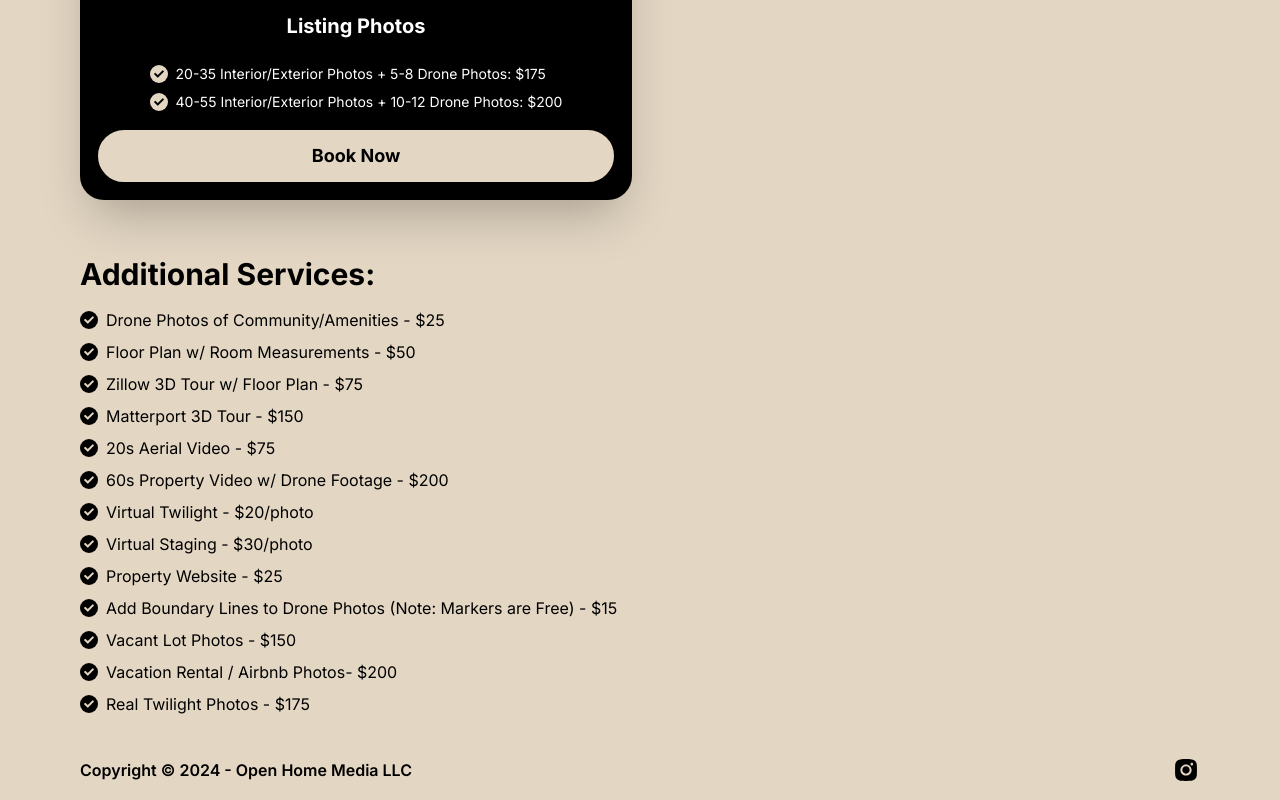
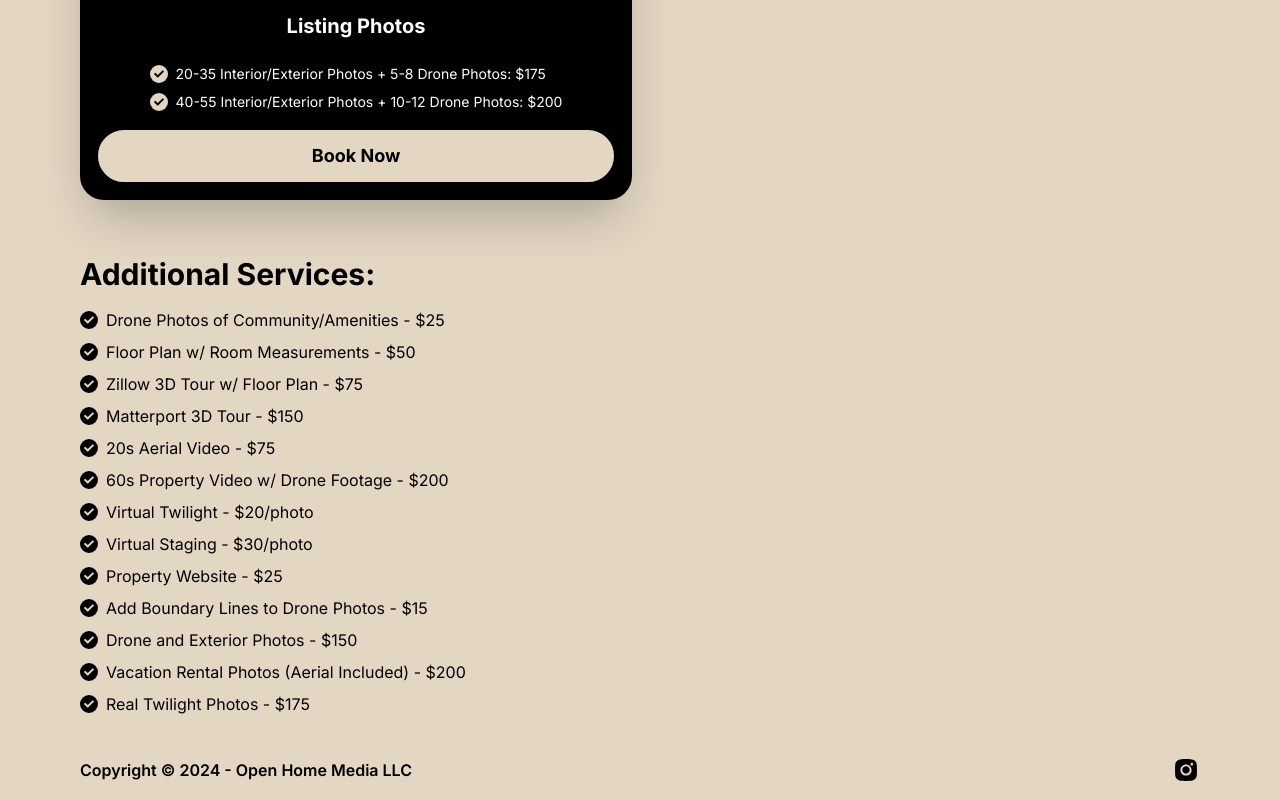
Before and after one commit to jordanwhiguera/real-estate-photo, a Next.js app: page / in a window 1280 px wide. Shown: the part 2813-3613 px from the top of the page. Built offline with nearby package versions, Linux system fonts and the light colour scheme.

Commit message:
chnage name

```diff
--- a/app/components/Home/PricingTable.tsx
+++ b/app/components/Home/PricingTable.tsx
@@ -45,9 +45,9 @@ const PricingTable: React.FC = () => {
     "Virtual Twilight - $20/photo",
     "Virtual Staging - $30/photo",
     "Property Website - $25",
-    "Add Boundary Lines to Drone Photos (Note: Markers are Free) - $15",
-    "Vacant Lot Photos - $150",
-    "Vacation Rental / Airbnb Photos- $200",
+    "Add Boundary Lines to Drone Photos - $15",
+    "Drone and Exterior Photos - $150",
+    "Vacation Rental Photos (Aerial Included) - $200",
     "Real Twilight Photos - $175",
   ];
 
```
